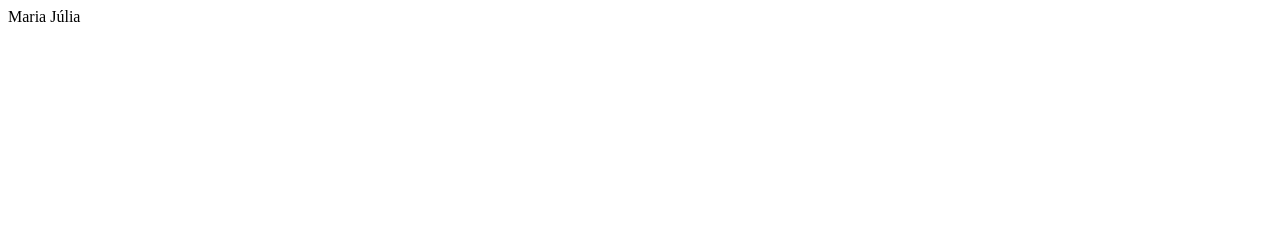
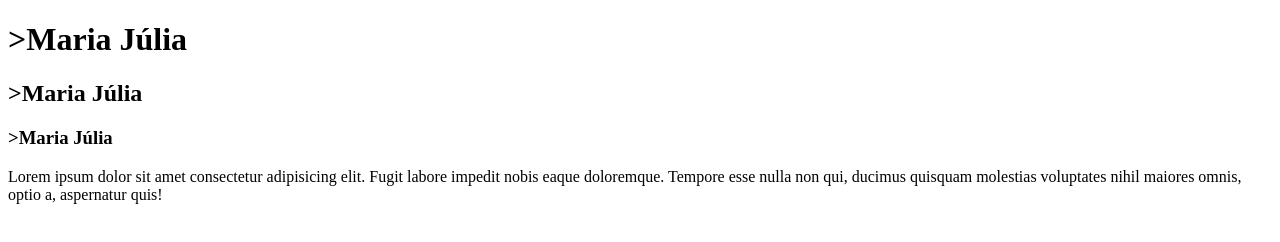
Before and after one commit to MAJU2805/PROJETO-2B-2026, a plain HTML site: page index.html in a window 1280 px wide. Drawn offline with Linux system fonts and the light colour scheme.

Commit message:
01/04/2026

```diff
--- a/index.html
+++ b/index.html
@@ -1,11 +1,19 @@
 <!DOCTYPE html>
 <html lang="en">
+
 <head>
     <meta charset="UTF-8">
     <meta name="viewport" content="width=device-width, initial-scale=1.0">
     <title>Document</title>
 </head>
+
 <body>
-    Maria Júlia
+
+    <h1>>Maria Júlia</h1>
+    <h2>>Maria Júlia</h2>
+    <h3>>Maria Júlia</h3>
+    <p>Lorem ipsum dolor sit amet consectetur adipisicing elit. Fugit labore impedit nobis eaque doloremque. Tempore
+        esse nulla non qui, ducimus quisquam molestias voluptates nihil maiores omnis, optio a, aspernatur quis!</p>
 </body>
+
 </html>
```
